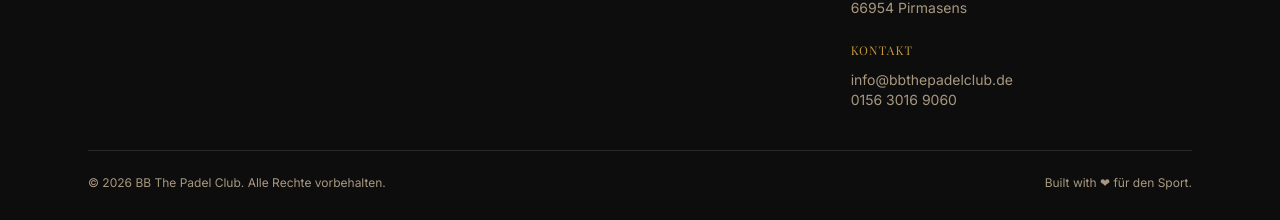
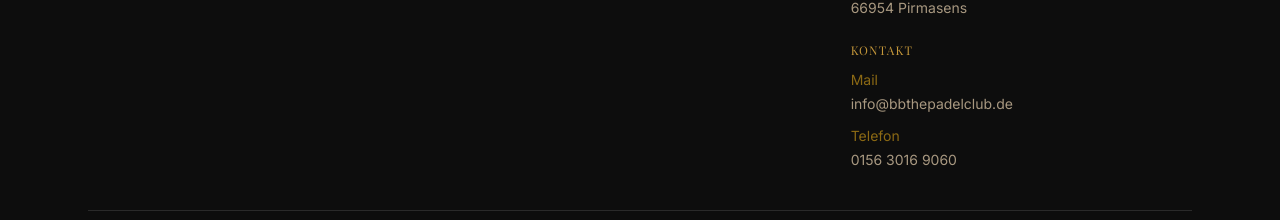
Before and after one commit to BjoernBoba/bb-the-padel-club-website, a Next.js app: page / in a window 1280 px wide. Shown: the part 3652-3872 px from the top of the page. Built offline with nearby package versions, Linux system fonts and the light colour scheme; no server answers; a web font is replaced by a local one.

Commit message:
Footer: Mail und Telefon als separate Labels im Kontakt

```diff
--- a/src/components/layout/Footer.tsx
+++ b/src/components/layout/Footer.tsx
@@ -120,9 +120,13 @@ export default function Footer() {
             >
               Kontakt
             </h4>
+            <p className="text-sm mb-1" style={{ color: "var(--gold-dark)" }}>Mail</p>
+            <p className="text-sm mb-3" style={{ color: "var(--text-muted)" }}>
+              info@bbthepadelclub.de
+            </p>
+            <p className="text-sm mb-1" style={{ color: "var(--gold-dark)" }}>Telefon</p>
             <p className="text-sm" style={{ color: "var(--text-muted)" }}>
-              info@bbthepadelclub.de<br />
-              0156 3016 9060<br />
+              0156 3016 9060
             </p>
           </div>
         </div>
```
